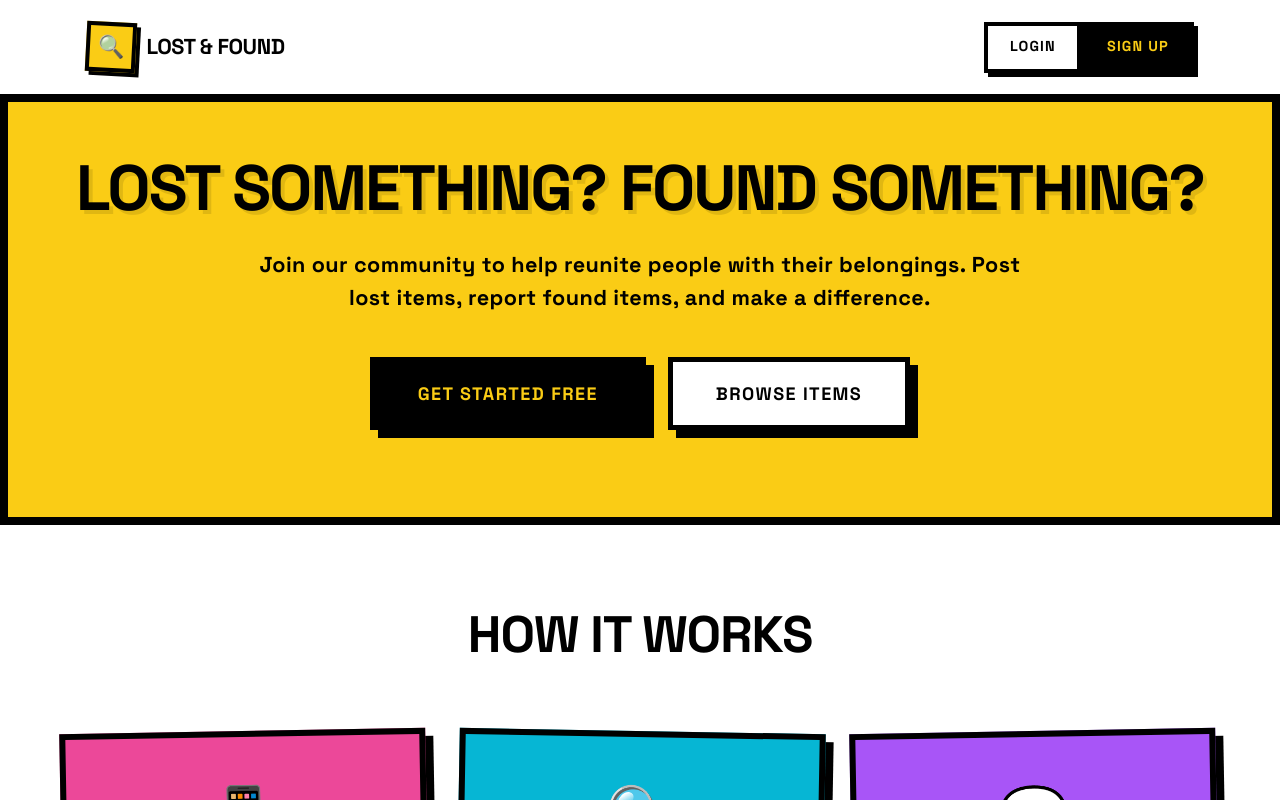
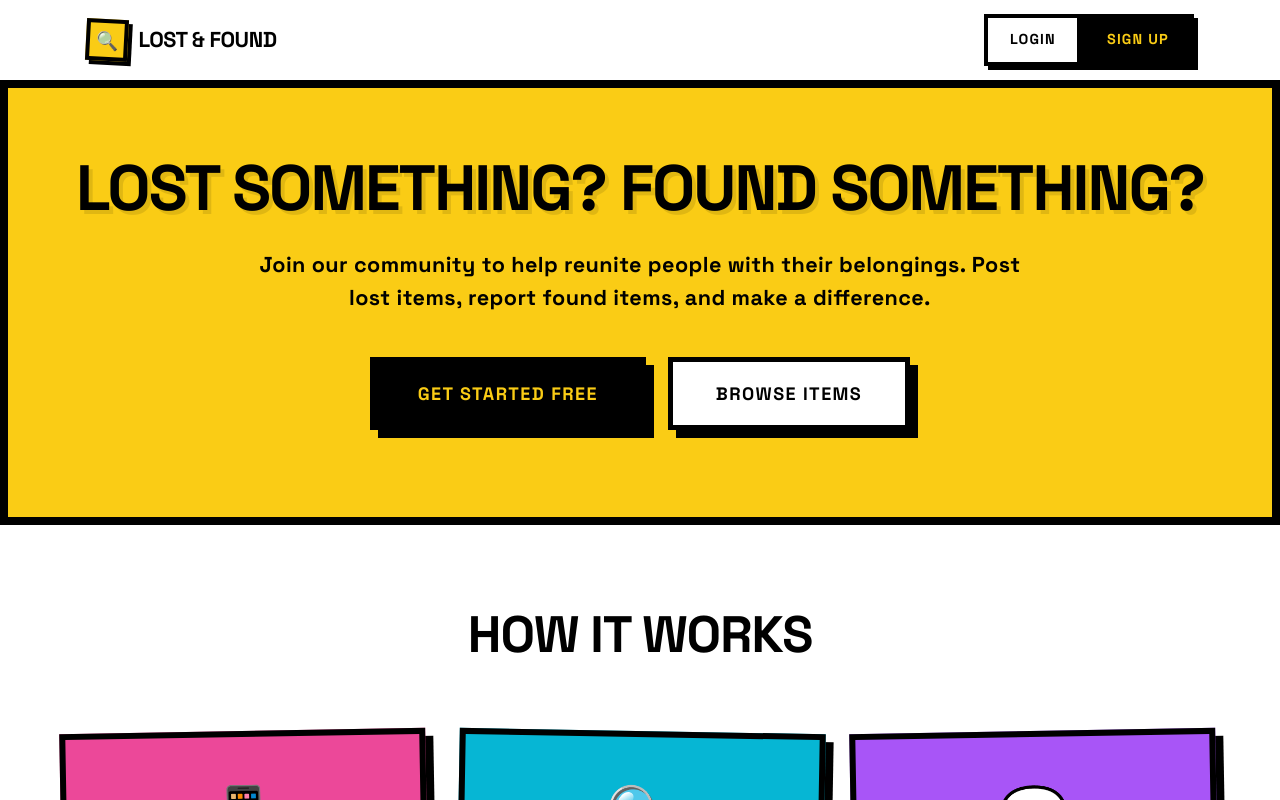
Before and after one commit to hamidshehzad815/LostFoundComplete, a Next.js app in the folder frontend/: page / in a window 1280 px wide. Shown: the top 800 px of the page. Built offline with nearby package versions, Linux system fonts and the light colour scheme; no server answers.

Commit message:
Tighten navbar spacing to reduce page scroll
Co-authored-by: Hamid Shehzad <hamidshehzad815@users.noreply.github.com>

```diff
--- a/frontend/components/Navigation.css
+++ b/frontend/components/Navigation.css
@@ -14,7 +14,7 @@
 .navbar-container {
   max-width: 80rem;
   margin: 0 auto;
-  padding: 1.5rem;
+  padding: 1rem 1.5rem;
   display: flex;
   align-items: center;
   justify-content: space-between;
@@ -39,14 +39,14 @@
 }
 
 .navbar-icon {
-  width: 50px;
-  height: 50px;
+  width: 42px;
+  height: 42px;
   background-color: var(--yellow);
   border: 4px solid var(--black);
   display: flex;
   align-items: center;
   justify-content: center;
-  font-size: 1.5rem;
+  font-size: 1.25rem;
   transform: rotate(3deg);
   box-shadow: 4px 4px 0px 0px rgba(0, 0, 0, 1);
   transition: all 0.2s ease;
```
